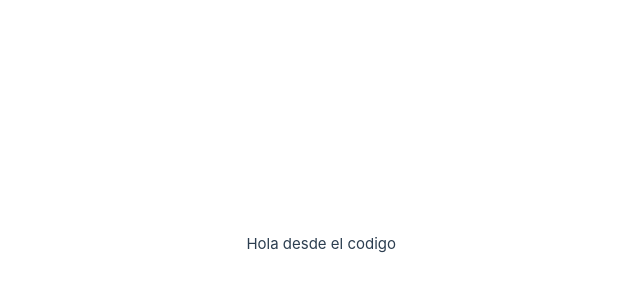
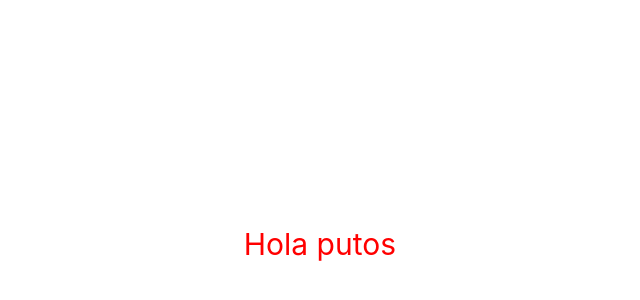
Before and after one commit to jesus08villarreal/Vuejs, a Vue app in the folder primer_vue/: page / in a window 1280 px wide. Shown: the part 156-456 px from the top of the page, without its empty margins (244-884 px from the left). Built offline with nearby package versions, Linux system fonts and the light colour scheme.

Commit message:
Modificacion a app vue inicio

```diff
--- a/primer_vue/src/App.vue
+++ b/primer_vue/src/App.vue
@@ -1 +1,10 @@
-<template>Hola desde el codigo</template>
+<template>
+    <h1>Hola putos</h1>
+
+</template>
+<style>
+    h1 {
+        color: red;
+    }
+
+</style>
```
